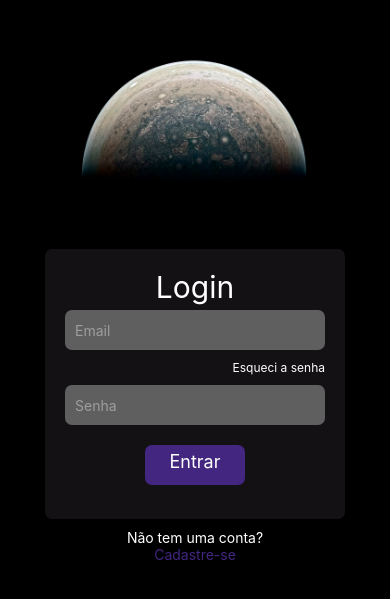
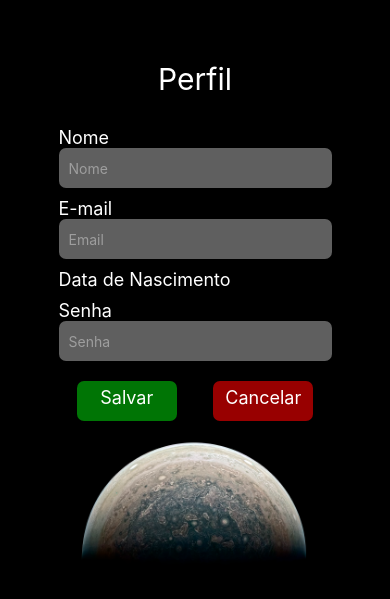
Before and after one commit to Fabricio-SM/TCC_Elara, a React Native app: screen /perfil in a window 390 px wide. Shown: the part 121-720 px from the top of the page. Built offline with nearby package versions, Linux system fonts and the light colour scheme.

Commit message:
Criação-tela-perfil

```diff
--- a/src/@types/navigation.d.ts
+++ b/src/@types/navigation.d.ts
@@ -3,7 +3,8 @@ export declare global {
         interface RootParamList{
             home: undefined,
             login: undefined,
-            cadastro: undefined
+            cadastro: undefined,
+            perfil: undefined
         }
     }
 }
--- a/src/Routes/app.routes.tsx
+++ b/src/Routes/app.routes.tsx
@@ -3,6 +3,7 @@ import { createNativeStackNavigator } from "@react-navigation/native-stack";
 
 import { Login } from "../Screens/Login/Login";
 import { Cadastro } from "../Screens/Cadastro/Cadastro";
+import { Perfil } from "../Screens/Perfil/Perfil"
 import { Home } from "../Screens/Home/Home";
 import { getData } from "../services/getData";
 
@@ -38,6 +39,7 @@ export function AppRoutes() {
             <Stack.Screen name="home" component={Home} />
             <Stack.Screen name="login" component={Login} />
             <Stack.Screen name="cadastro" component={Cadastro} />
+            <Stack.Screen name="perfil" component={Perfil} />
         </Stack.Navigator>
     );
 }
--- a/src/Screens/Login/Login.tsx
+++ b/src/Screens/Login/Login.tsx
@@ -95,9 +95,14 @@ export function Login() {
                         secureTextEntry={true}
                     />
 
+                    <Pressable style={style.button} onPress={() => nav.navigate("perfil")}>
+                        <Text style={style.textButton}>A</Text>
+                    </Pressable>
+
                     <Pressable style={style.button} onPress={() => handleSubmit()}>
                         <Text style={style.textButton}>Entrar</Text>
                     </Pressable>
+
                 </View>
 
                 <Text style={style.text}>Não tem uma conta?</Text>
--- /dev/null
+++ b/src/Screens/Perfil/Perfil.tsx
@@ -0,0 +1,73 @@
+import React from "react";
+import { View, Text, Pressable } from "react-native";
+import { SafeAreaView } from "react-native-safe-area-context";
+import DateTimePicker from '@react-native-community/datetimepicker';
+
+
+import { style } from "./style";
+import { Input } from "../../Components/Input/Input";
+import { Background } from "../../Components/Background/Background";
+import { PlanetImage } from "../../Components/Image";
+import { styleImg } from "../../Components/Image/style";
+
+
+export function Perfil() {
+    return (
+        <Background>
+            <SafeAreaView style={style.view}>
+                <View>
+                    <Text style={style.label}>Perfil</Text>
+
+                    <Text style={style.label2}>Nome</Text>
+                    <Input textContentType="name"
+                        placeholder="Nome"
+                        inputMode="text"
+                        autoComplete="name"
+                        //onChangeText={newText => setEmail(newText)}
+                        //defaultValue={email}
+                        />
+
+                    <Text style={style.label2}>E-mail</Text>
+                    <Input textContentType="emailAddress"
+                        placeholder="Email"
+                        inputMode="email"
+                        keyboardType="email-address"
+                        autoComplete="email"
+                        //onChangeText={newText => setEmail(newText)}
+                        //defaultValue={email}
+                        />
+
+                    <Text style={style.label2}>Data de Nascimento</Text>
+                    {/* <Input value={date.toISOString()} onPressIn={() => setShow(true)} />
+                    {
+                        show &&
+                        <DateTimePicker
+                            testID="datePicker"
+                            value={date}
+                            mode="date"
+                            onChange={onChange}
+                        />
+                    } */}
+
+                    <Text style={style.label2}>Senha</Text>
+                    <Input placeholder="Senha"
+                        textContentType="password"
+                        //onChangeText={newText => setPass(newText)}
+                        //defaultValue={pass}
+                        secureTextEntry={true} />
+
+                    <View style={style.rowView}>
+                        <Pressable style={style.button} onPress={() => {}}>
+                            <Text style={style.textButton}>Salvar</Text>
+                        </Pressable>
+
+                        <Pressable style={style.button2} onPress={() => {}}>
+                            <Text style={style.textButton}>Cancelar</Text>
+                        </Pressable>
+                    </View>
+                    <PlanetImage />
+                </View>
+            </SafeAreaView>
+        </Background>
+    );
+}
--- /dev/null
+++ b/src/Screens/Perfil/style.ts
@@ -0,0 +1,59 @@
+import { THEME } from "../../Themes";
+import { StyleSheet } from "react-native";
+
+export const style = StyleSheet.create({
+    label2: {
+        color: '#ffffff',
+        marginTop: 10,
+        textAlign: 'left',
+        fontSize: 18,
+    },
+
+    label: {
+        color: '#ffffff',
+        fontSize: 30,
+        textAlign: 'center',
+        marginBottom: 20,
+    },
+
+    text: {
+        color: '#ffffff',
+    },
+
+    view: {
+        marginTop: 80,
+        width: '70%',
+
+    },
+
+    rowView: {
+        flexDirection:'row',
+        justifyContent: 'space-around',
+    },
+
+    button: {
+        marginTop: 20,
+        alignSelf: 'center',
+        alignItems: 'center',
+        width: 100,
+        height: 40,
+        backgroundColor: THEME.COLORS.BUTTON_COLOR_SUCCESS,
+        borderRadius: 7,
+    },
+
+    button2: {
+        marginTop: 20,
+        alignSelf: 'center',
+        alignItems: 'center',
+        width: 100,
+        height: 40,
+        backgroundColor: THEME.COLORS.BUTTON_COLOR_ALERT,
+        borderRadius: 7,
+    },
+
+    textButton: {
+        marginTop: 6,
+        color: THEME.COLORS.TEXT,
+        fontSize: 18,
+    },
+});
```
Also changed, not shown: 2 other files (tests, documents, lock files or other folders).
